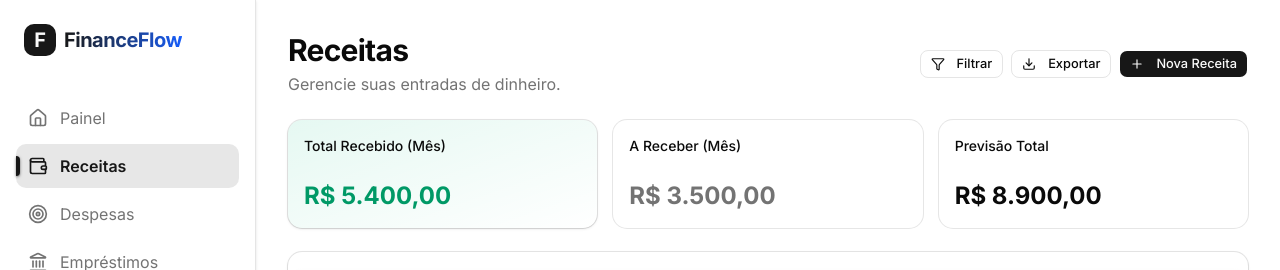
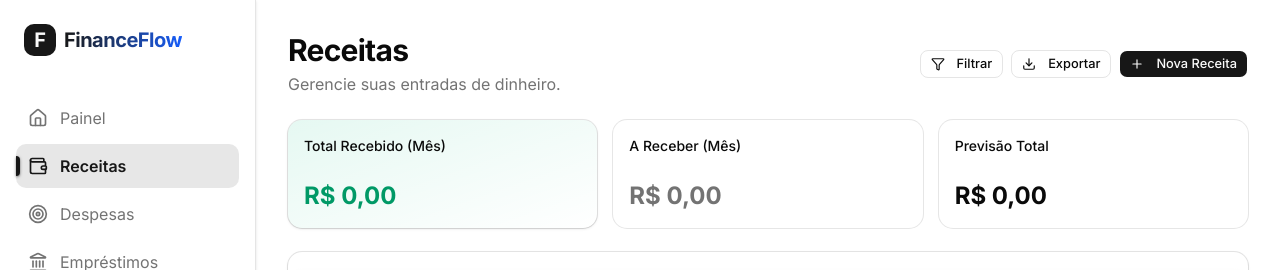
Before and after one commit to maiawes/financeflow, a Next.js app: page /receitas in a window 1280 px wide. Shown: the top 270 px of the page. Built offline with nearby package versions, Linux system fonts and the light colour scheme; no server answers; the database is empty.

Commit message:
Fix receitas total forecast to use current month data

```diff
--- a/src/app/receitas/page.tsx
+++ b/src/app/receitas/page.tsx
@@ -1,15 +1,32 @@
 "use client";
 
 import { Card, CardContent, CardHeader, CardTitle } from "@/components/ui/card";
-import { Plus, Download, Filter } from "lucide-react";
+import { Plus, Download, Filter, Loader2 } from "lucide-react";
 import { Button } from "@/components/ui/button";
 import { toast } from "sonner";
 import { ReceitasTable } from "@/components/receitas/ReceitasTable";
 import { useState } from "react";
 import { TransactionDialog } from "@/components/forms/TransactionDialog";
+import { useTransactions } from "@/hooks/useTransactions";
+import { format } from "date-fns";
+import { isTransactionInMonth } from "@/lib/transactions";
 
 export default function ReceitasPage() {
   const [isNewOpen, setIsNewOpen] = useState(false);
+  const { transactions, loading } = useTransactions("income");
+
+  const currentMonth = format(new Date(), "yyyy-MM");
+  const monthTransactions = transactions.filter((transaction) => isTransactionInMonth(transaction, currentMonth));
+
+  const totalRecebido = monthTransactions
+    .filter((transaction) => transaction.status === "recebido")
+    .reduce((acc, curr) => acc + curr.value, 0);
+
+  const aReceber = monthTransactions
+    .filter((transaction) => transaction.status === "pendente")
+    .reduce((acc, curr) => acc + curr.value, 0);
+
+  const previsaoTotal = totalRecebido + aReceber;
 
   return (
     <div className="flex-1 space-y-6 p-4 md:p-8 pt-6 pb-24 md:pb-8">
@@ -40,7 +57,9 @@ export default function ReceitasPage() {
             <CardTitle className="text-sm font-medium">Total Recebido (Mês)</CardTitle>
           </CardHeader>
           <CardContent>
-            <div className="text-2xl font-bold text-emerald-600 dark:text-emerald-500">R$ 5.400,00</div>
+            <div className="text-2xl font-bold text-emerald-600 dark:text-emerald-500">
+              {loading ? <Loader2 className="w-5 h-5 animate-spin" /> : `R$ ${totalRecebido.toLocaleString("pt-BR", { minimumFractionDigits: 2 })}`}
+            </div>
           </CardContent>
         </Card>
         <Card>
@@ -48,7 +67,9 @@ export default function ReceitasPage() {
             <CardTitle className="text-sm font-medium">A Receber (Mês)</CardTitle>
           </CardHeader>
           <CardContent>
-            <div className="text-2xl font-bold text-muted-foreground">R$ 3.500,00</div>
+            <div className="text-2xl font-bold text-muted-foreground">
+              {loading ? <Loader2 className="w-5 h-5 animate-spin" /> : `R$ ${aReceber.toLocaleString("pt-BR", { minimumFractionDigits: 2 })}`}
+            </div>
           </CardContent>
         </Card>
         <Card>
@@ -56,7 +77,9 @@ export default function ReceitasPage() {
             <CardTitle className="text-sm font-medium">Previsão Total</CardTitle>
           </CardHeader>
           <CardContent>
-            <div className="text-2xl font-bold">R$ 8.900,00</div>
+            <div className="text-2xl font-bold">
+              {loading ? <Loader2 className="w-5 h-5 animate-spin" /> : `R$ ${previsaoTotal.toLocaleString("pt-BR", { minimumFractionDigits: 2 })}`}
+            </div>
           </CardContent>
         </Card>
       </div>
```
